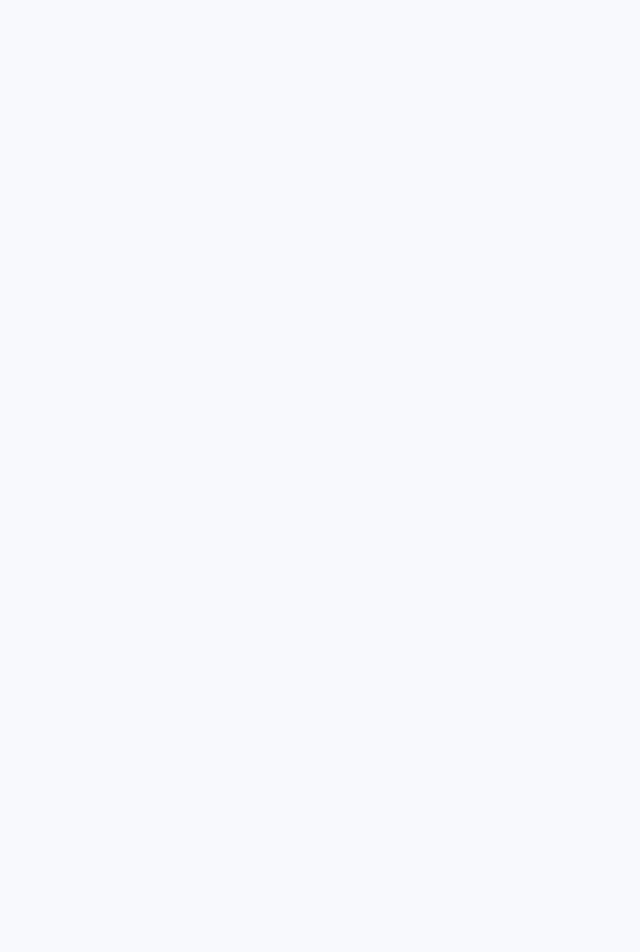
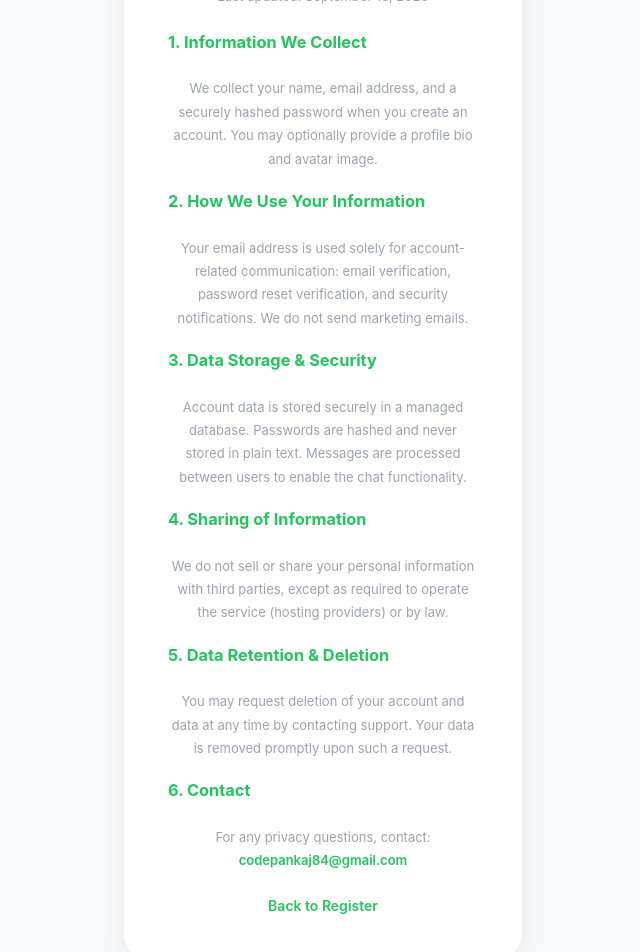
Before and after one commit to pankaj-q/Vync, a React app in the folder frontend/: page /privacy in a window 1280 px wide. Before the commit this address had no page. Shown: the part 118-1070 px from the top of the page, without its empty margins (317-957 px from the left). Before the commit the page ends 800 px from the top, so only its background shows below. Built offline with nearby package versions, Linux system fonts and the light colour scheme; the HTML template or start-up script is replaced by a standard one.

Commit message:
feat: add Privacy Policy page and route to the application

```diff
--- a/frontend/src/App.jsx
+++ b/frontend/src/App.jsx
@@ -7,6 +7,7 @@ import VerifyEmail from "./pages/VerifyEmail";
 import OAuthCallback from "./pages/OAuthCallback";
 import ForgotPassword from "./pages/ForgotPassword";
 import ResetPassword from "./pages/ResetPassword";
+import PrivacyPolicy from "./pages/PrivacyPolicy";
 
 function App() {
   return (
@@ -18,6 +19,7 @@ function App() {
         <Route path="/oauth-callback" element={<OAuthCallback />} />
         <Route path="/forgot-password" element={<ForgotPassword />} />
         <Route path="/reset-password" element={<ResetPassword />} />
+        <Route path="/privacy" element={<PrivacyPolicy />} />
         <Route path="/dashboard" element={<Dashboard />} />
       </Routes>
     </BrowserRouter>
--- /dev/null
+++ b/frontend/src/pages/PrivacyPolicy.jsx
@@ -0,0 +1,36 @@
+import { Link } from "react-router-dom";
+
+function PrivacyPolicy() {
+  return (
+    <div className="register-container" style={{ maxWidth: 640 }}>
+      <h2 style={{ textAlign: "center" }}>Privacy Policy</h2>
+      <p style={{ fontSize: 13, color: "var(--text-muted)", textAlign: "center", marginBottom: 24 }}>Last updated: September 13, 2026</p>
+
+      <div style={{ fontSize: 14, lineHeight: 1.8, color: "var(--text-primary)" }}>
+        <h3 style={{ color: "#22c55e", margin: "16px 0 8px" }}>1. Information We Collect</h3>
+        <p>We collect your name, email address, and a securely hashed password when you create an account. You may optionally provide a profile bio and avatar image.</p>
+
+        <h3 style={{ color: "#22c55e", margin: "16px 0 8px" }}>2. How We Use Your Information</h3>
+        <p>Your email address is used solely for account-related communication: email verification, password reset verification, and security notifications. We do not send marketing emails.</p>
+
+        <h3 style={{ color: "#22c55e", margin: "16px 0 8px" }}>3. Data Storage & Security</h3>
+        <p>Account data is stored securely in a managed database. Passwords are hashed and never stored in plain text. Messages are processed between users to enable the chat functionality.</p>
+
+        <h3 style={{ color: "#22c55e", margin: "16px 0 8px" }}>4. Sharing of Information</h3>
+        <p>We do not sell or share your personal information with third parties, except as required to operate the service (hosting providers) or by law.</p>
+
+        <h3 style={{ color: "#22c55e", margin: "16px 0 8px" }}>5. Data Retention & Deletion</h3>
+        <p>You may request deletion of your account and data at any time by contacting support. Your data is removed promptly upon such a request.</p>
+
+        <h3 style={{ color: "#22c55e", margin: "16px 0 8px" }}>6. Contact</h3>
+        <p>For any privacy questions, contact: <a href="mailto:codepankaj84@gmail.com" style={{ color: "#22c55e" }}>codepankaj84@gmail.com</a></p>
+      </div>
+
+      <p style={{ textAlign: "center", marginTop: 24 }}>
+        <Link to="/" style={{ color: "#22c55e", fontSize: 14 }}>Back to Register</Link>
+      </p>
+    </div>
+  );
+}
+
+export default PrivacyPolicy;
```
